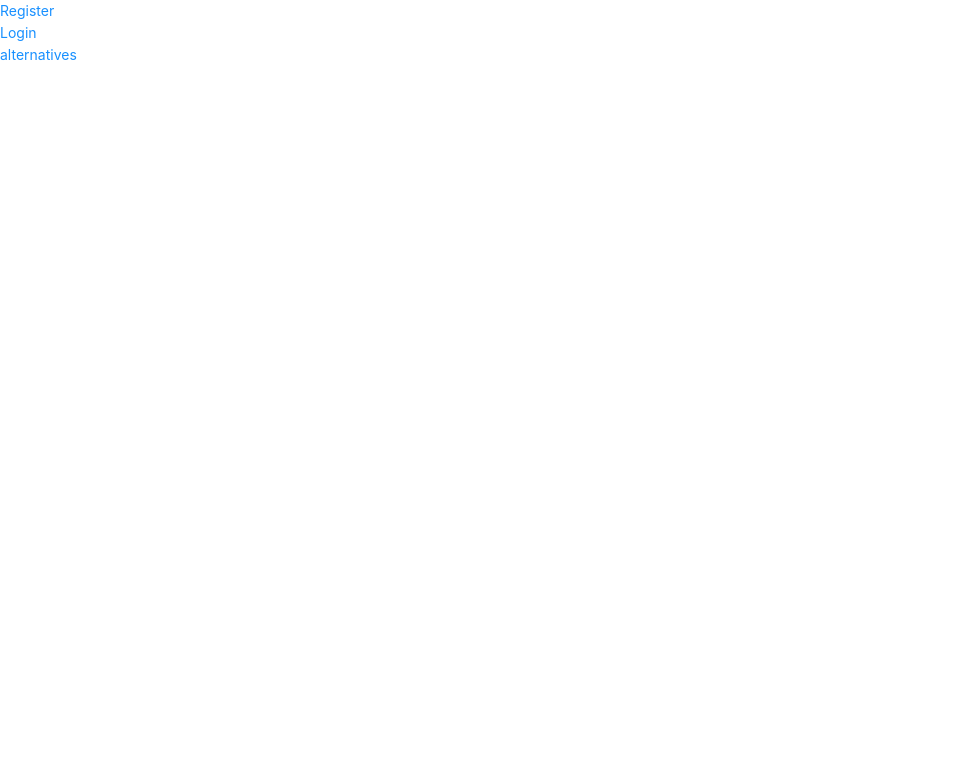
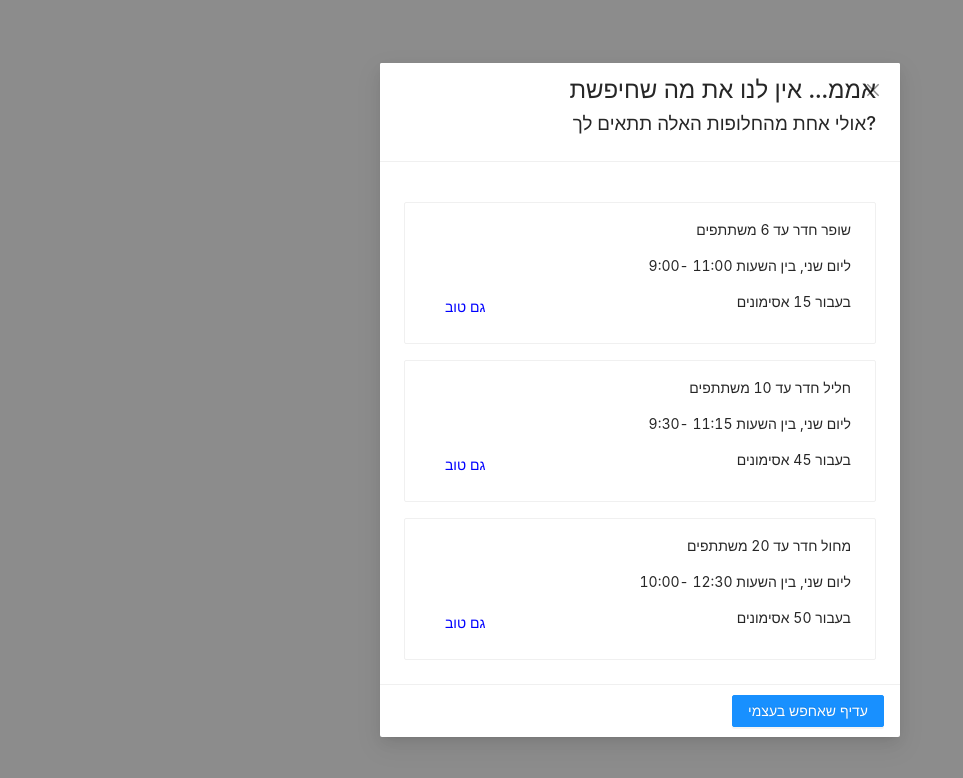
Before and after one commit to betabinyamintech/conference, a React (Create React App) app: page / in a window 1280 px wide. Shown: the top 778 px of the page, without its empty margins (0-963 px from the left). Built offline with nearby package versions, Linux system fonts and the light colour scheme; no server answers.

Commit message:
booking alternative added

```diff
--- a/src/App.js
+++ b/src/App.js
@@ -5,13 +5,13 @@ import { TestComponent } from './TestComponent';
 function App() {
   return (
     <div>
-      <Link to="/register">Register</Link>
+      {/* <Link to="/register">Register</Link>
       <br/>
       <Link to="/login">Login</Link>
       <br/>
-      <Link to="/alternatives">alternatives</Link>
+      <Link to="/alternatives">alternatives</Link> */}
 
-      {/* <TestComponent/> */}
+      <TestComponent/>
     </div>
   );
 }
--- a/src/actions/booking.js
+++ b/src/actions/booking.js
@@ -2,7 +2,7 @@ import { baseUrl } from ".";
 
 export async function bookCommit(bookDetails) {
     // alert("go to server")
-    const response = await fetch(baseUrl + '/booking/bookingcommitRequest', {
+    const response = await fetch(baseUrl + '/auth/bookingcommitRequest', {
         method: "POST",
         headers: {
             'Content-Type': 'application/json'
--- a/src/components/BookingResponse/BookingAlternativeRoom.js
+++ b/src/components/BookingResponse/BookingAlternativeRoom.js
@@ -17,7 +17,7 @@ export const BookingAltenativeRoom = ({ booking }) => {
             {/* הקלאס גורם ששתי התגיות פי יהיו באותה שורה */}
             <p class="alignright" style={{ display: "inlineBlock" }}>בעבור {booking.roomValue} אסימונים</p>
             {/* //הלינק צריך להיות לפניה לשרת של הקומפוננטה בוקינג רקווסט דיטיילס */}
-            <Button class="alignleft" type='text' key="submit" style={{ color: "lightblue" }} onClick={() => { createBooking() }}> גם טוב</Button>
+            <Button class="alignleft" type='text'  style={{ color: "blue" }} onClick={() => { createBooking() }}> גם טוב</Button>
             {/* <p  class="alignleft" ><a href={()=>{confirmBooking()}} action >גם טוב</a></p> */}
         </Card>
     )
--- a/src/components/BookingResponse/BookingAlternatives.js
+++ b/src/components/BookingResponse/BookingAlternatives.js
@@ -8,9 +8,9 @@ import { useNavigate } from 'react-router-dom';
 
 const BookingAlternatives = ({ alternatives }) => {
 
-    const navigate=useNavigate()
+      const navigate=useNavigate()
 
-    const rooms = [{ name: "שופר", maxparticipant: "6", mydate: "שני", startTime: "9:00", endTime: "11:00", roomValue: "15" },
+    const bookingsOptions = [{ name: "שופר", maxparticipant: "6", mydate: "שני", startTime: "9:00", endTime: "11:00", roomValue: "15" },
     { name: "חליל", maxparticipant: "10", mydate: "שני", startTime: "9:30", endTime: "11:15", roomValue: "45" },
     { name: "מחול", maxparticipant: "20", mydate: "שני", startTime: "10:00", endTime: "12:30", roomValue: "50" }
     ]
@@ -27,7 +27,7 @@ const BookingAlternatives = ({ alternatives }) => {
                 <Button align="center" type="primary" onClick={() => { navigate("/bookrequest") }}>עדיף שאחפש בעצמי</Button>
             } >
 
-            {rooms.map(Item =>
+            {bookingsOptions.map(Item =>
 
                 <BookingAltenativeRoom booking={Item} />
 
```
Also changed, not shown: src/components/BookingMenu.js (added, +24 -0 lines).
